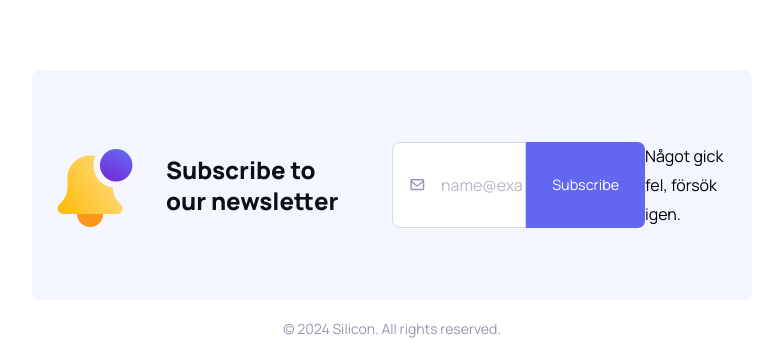
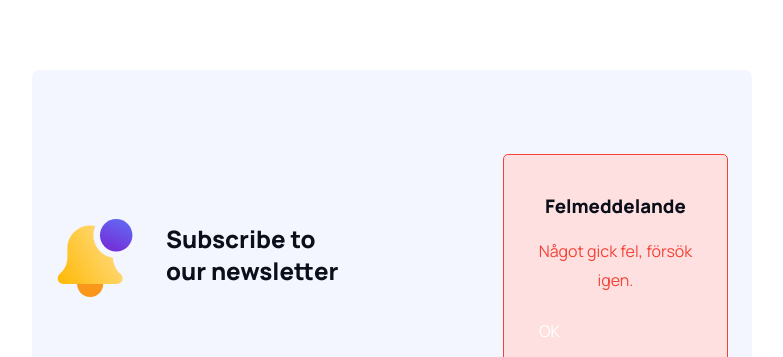
Before and after one commit to jeami174/Inl-mningsuppgift-JavaScript, a React (Vite) app: page / in a window 1280 px wide. Both pictures are taken after typing "name@example.com" into the empty fields and a click on the button "Subscribe". Shown: the part 2750-3107 px from the top of the page, without its empty margins (248-1031 px from the left). Built offline with nearby package versions, Linux system fonts and the light colour scheme; no server answers.

Commit message:
lagt till usecontext på meddelande delen efter att ett formulär submittats

```diff
--- a/src/App.jsx
+++ b/src/App.jsx
@@ -4,9 +4,11 @@ import Home from "./Pages/HomePage/Home";
 import Contact from "./Pages/ContactPage/Contact";
 import Footer from "./Components/Footer";
 import Header from "./Components/Header";
+import { MessageProvider } from "./Contexts/MessageContext";
 
 const App = () => {
     return (
+        <MessageProvider>
             <BrowserRouter>
                 <>
                     <Header />
@@ -19,6 +21,7 @@ const App = () => {
                     <Footer />
                 </>
             </BrowserRouter>
+        </MessageProvider>
     );
 };
 
--- /dev/null
+++ b/src/Contexts/MessageContext.jsx
@@ -0,0 +1,24 @@
+import React, { createContext, useState } from 'react';
+
+export const MessageContext = createContext();
+
+export const MessageProvider = ({ children }) => {
+    const [message, setMessage] = useState(null);
+    const [messageType, setMessageType] = useState(null); // 'success' eller 'error'
+
+    const showMessage = (type, text) => {
+        setMessage(text);
+        setMessageType(type);
+    };
+
+    const clearMessage = () => {
+        setMessage(null);
+        setMessageType(null);
+    };
+
+    return (
+        <MessageContext.Provider value={{ message, messageType, showMessage, clearMessage }}>
+            {children}
+        </MessageContext.Provider>
+    );
+};
--- a/src/Pages/HomePage/Sections/SectionSubscribe.css
+++ b/src/Pages/HomePage/Sections/SectionSubscribe.css
@@ -58,35 +58,32 @@
 }
 
 .informationbox {
-    background-color: #e0ffe0; /* Ljuskgrön bakgrund för att indikera framgång */
-    border: 1px solid #4CAF50; /* Grön kant */
+    border: 1px solid;
     padding: 20px;
     border-radius: 5px;
     text-align: center;
     margin-top: 20px;
 }
 
-.informationbox h3 {
-    color: #4CAF50; /* Grön text för rubriken */
-    font-size: 1.5em;
-    margin-bottom: 10px;
+.informationbox.success {
+    background-color: #e0ffe0;
+    border-color: #4CAF50;
+    color: #4CAF50;
 }
 
-.informationbox p {
-    color: #333; /* Mörk text för meddelandet */
-    font-size: 1em;
-    margin-bottom: 20px;
+.informationbox.error {
+    background-color: #ffe0e0;
+    border-color: #f44336;
+    color: #f44336;
 }
 
 .informationbox .btn-primary {
-    background-color: #4CAF50; /* Grön bakgrund för knappen */
-    color: white;
+    margin-top: 15px;
+    background-color: inherit;
     border: none;
-    padding: 10px 20px;
     font-size: 1em;
-    border-radius: 5px;
     cursor: pointer;
-    transition: background-color 0.3s;
+    padding: 8px 15px;
 }
 
 .informationbox .btn-primary:hover {
--- a/src/Pages/HomePage/Sections/SectionSubscribe.jsx
+++ b/src/Pages/HomePage/Sections/SectionSubscribe.jsx
@@ -1,14 +1,14 @@
-import React, { useState } from 'react';
+import React, { useState, useContext } from 'react';
+import { MessageContext } from '../../../Contexts/MessageContext';
 import Button from '../../../Components/Button';
 import notificationIcon from '../../../Images/notification-icon.svg';
 import letterIcon from '../../../Images/letter.svg';
 import './SectionSubscribe.css';
 
 const SectionSubscribe = () => {
-
     const [formData, setFormData] = useState({ email: '' });
     const [submitted, setSubmitted] = useState(false);
-    const [error, setError] = useState(null);
+    const { message, messageType, showMessage, clearMessage } = useContext(MessageContext);
 
     const handleChange = (event) => {
         setFormData({
@@ -19,7 +19,7 @@ const SectionSubscribe = () => {
 
     const handleSubmit = async (event) => {
         event.preventDefault();
-        setError(null);
+        clearMessage();
 
         try {
             const res = await fetch('https://win24-assignment.azurewebsites.net/api/forms/subscribe', {
@@ -31,21 +31,21 @@ const SectionSubscribe = () => {
                 body: JSON.stringify(formData)
             });
 
-            console.log(res);
-
             if (res.ok) {
+                showMessage('success', 'Tack för ditt meddelande. Vi återkommer till dig så snart vi kan.');
                 setSubmitted(true);
                 setFormData({ email: '' });
             } else {
-                setError('Något gick fel, försök igen.');
+                showMessage('error', 'Något gick fel, försök igen.');
             }
         } catch (error) {
-            setError('Något gick fel, försök igen.');
+            showMessage('error', 'Något gick fel, försök igen.');
         }
     };
 
     const handleOkClick = () => {
         setSubmitted(false);
+        clearMessage();
     };
 
     return (
@@ -63,10 +63,10 @@ const SectionSubscribe = () => {
                             <h2>Subscribe to our newsletter</h2>
                         </div>
                     </div>
-                    {submitted ? (
-                        <div className="informationbox">
-                            <h3>Tack för ditt meddelande</h3>
-                            <p>Vi återkommer till dig så snart vi kan.</p>
+                    {message ? (
+                        <div className={`informationbox ${messageType}`}>
+                            <h3>{messageType === 'success' ? 'Tack för ditt meddelande' : 'Felmeddelande'}</h3>
+                            <p>{message}</p>
                             <button className="btn-primary" onClick={handleOkClick}>OK</button>
                         </div>
                     ) : (
@@ -82,7 +82,6 @@ const SectionSubscribe = () => {
                                 onChange={handleChange}
                             />
                             <Button type="submit">Subscribe</Button>
-                            {error && <p className="error-message">{error}</p>}
                         </form>
                     )}
                 </div>
```
Lines whose indentation alone changed are shown as unchanged.
